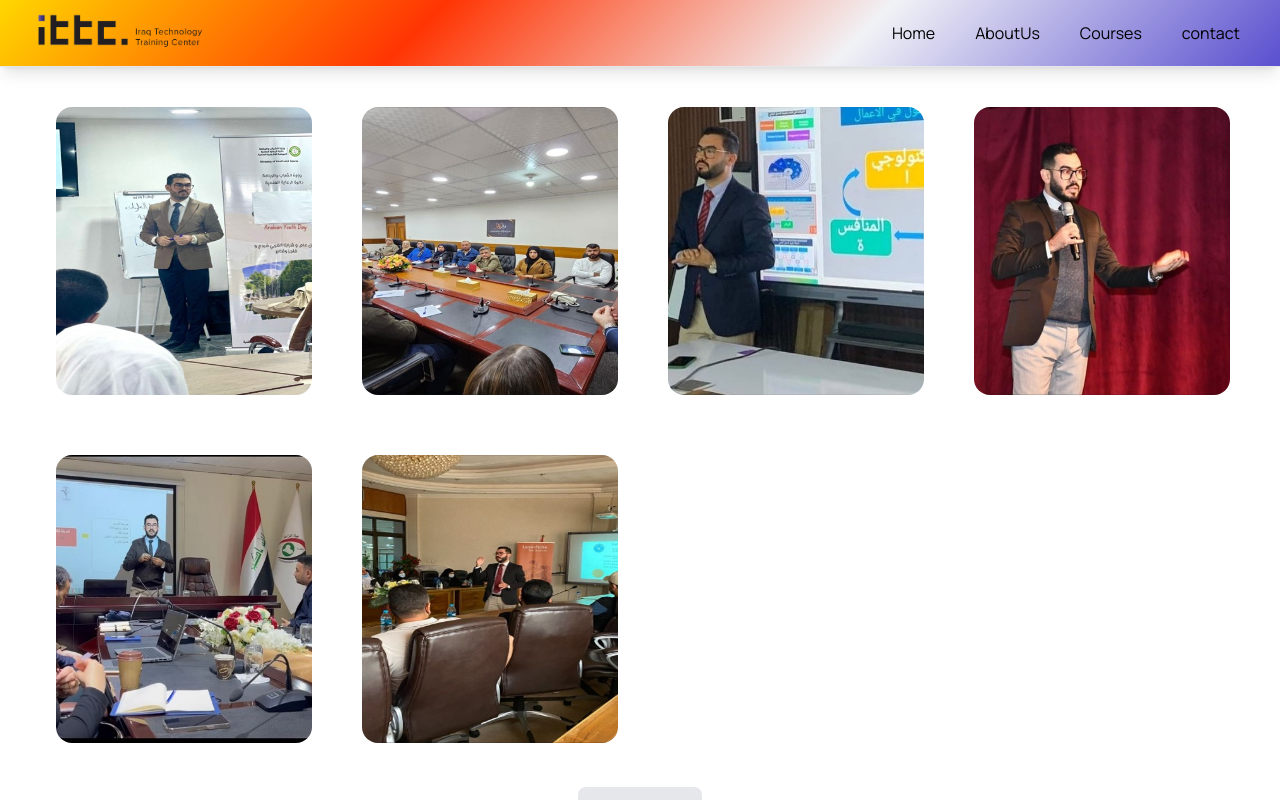
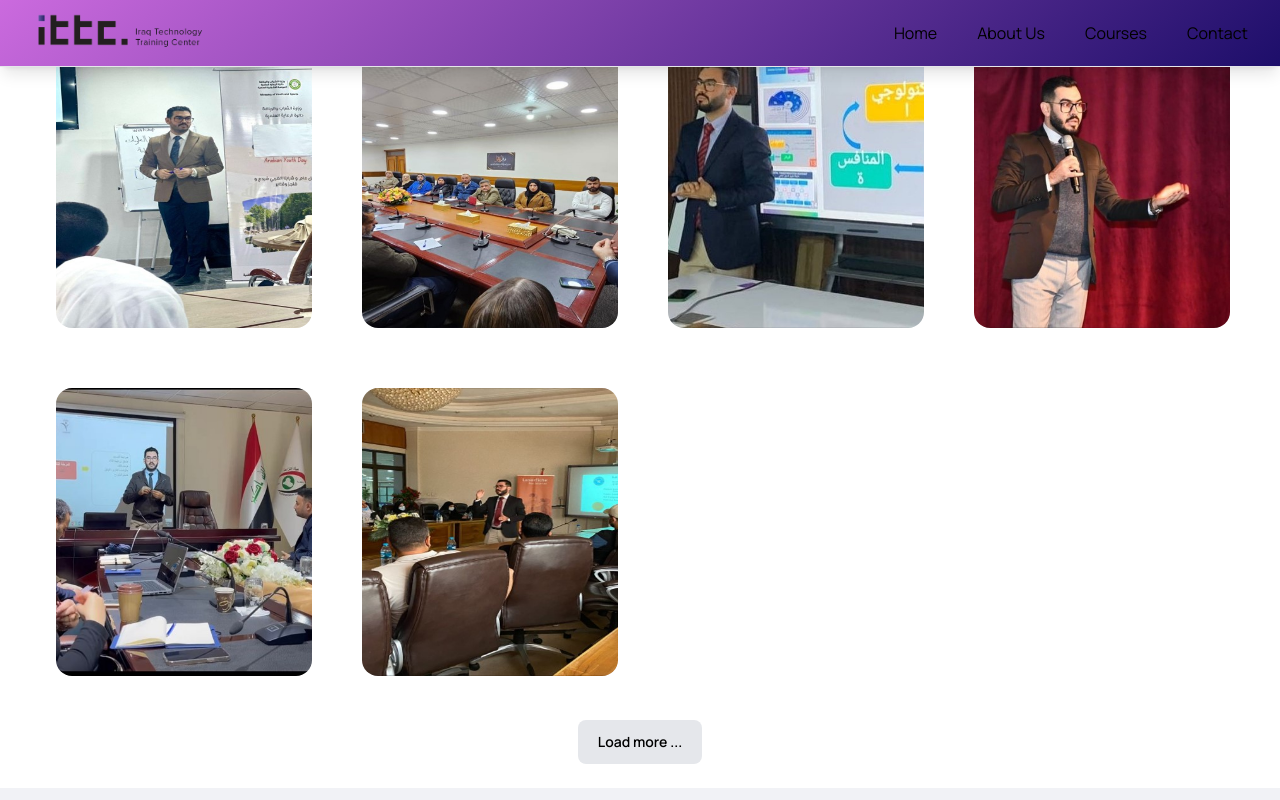
Before and after one commit to morshedbdc/ITTC_Project, a React (Create React App) app: page /Courses in a window 1280 px wide. Shown: the top 800 px of the page. Built offline with nearby package versions, Linux system fonts and the light colour scheme.

Commit message:
update for Navbar and Footer

```diff
--- a/src/App.jsx
+++ b/src/App.jsx
@@ -3,7 +3,7 @@ import Footer from "./component/Footer";
 import Home from "./Sections/Home";
 import AboutUs from "./Sections/AboutUs";
 import Courses from "./Sections/Courses";
-import Contact from "./Sections/Contact";
+import Contact from "./Sections/contact";
 import Navbar from "./component/navbar";
 
 function App() {
@@ -15,7 +15,7 @@ function App() {
           <Route path="/" element={<Home/>} />
           <Route path="/AboutUs" element={<AboutUs />} />
           <Route path="/Courses" element={<Courses />} />
-          <Route path="/Contact" element={<Contact />} />
+          <Route path="/contact" element={<Contact />} />
         </Routes>
       </BrowserRouter>
       <Footer />
--- a/src/Sections/Courses.jsx
+++ b/src/Sections/Courses.jsx
@@ -14,7 +14,7 @@ function Courses() {
 
   return (
     <>
-      <div className="grid sm:grid-cols-2 lg:grid-cols-3 xl:grid-cols-4 justify-center sm:ml-14 lg:ml-16 xl:ml-14">
+      <div className="grid sm:grid-cols-2 lg:grid-cols-3 xl:grid-cols-4 justify-center sm:ml-14 lg:ml-16 xl:ml-14 ">
         {showMore.map(({ id, url, title, description }) => (
           <Card key={id} url={url} title={title} description={description} />
         ))}
--- a/src/component/Footer.jsx
+++ b/src/component/Footer.jsx
@@ -9,8 +9,9 @@ function Footer() {
     return (
         <footer>
         <div className="mx-auto w-full p-4 py-6 lg:py-8 bg-[#f1f2f6]">
+
             <div>
-            <h2 class="mb-6 text-base font-semibold text-indigo-900 uppercase">Contact us</h2>
+            <h2 class="mb-6 text-base font-semibold text-[#1d0e6a] uppercase">Contact us</h2>
             <div className="text-gray-600">
             <a
                 href="mailto:info@iraq-technology-iq.com"
--- a/src/component/navbar.jsx
+++ b/src/component/navbar.jsx
@@ -1,60 +1,76 @@
+import { useState } from "react";
 import { Link } from "react-router-dom";
 import ittc from "../images/ittc.png";
 import { TiThMenuOutline } from "react-icons/ti";
 import { AiOutlineClose } from "react-icons/ai";
 
 function Navbar() {
-    // const [toggleNav, setToggleNav] = useState(false);
+  const [toggleNav, setToggleNav] = useState(false);
 
   return (
-    <div>
     <nav
-        className="flex px-4 border-b md:shadow-lg items-center relative"
+      className="flex px-4 border-b md:shadow-lg items-center w-full fixed z-40 "
       style={{
-          backgroundImage:
-            "linear-gradient(-45deg, #5A4FCF, #f1f2f6, #FF3503, #FFD700)",
+        backgroundImage: "linear-gradient(-40deg, #1d0e6a, #cb6ade)",
       }}
     >
       <div className="text-lg font-bold md:py-1 py-4">
-          <img src={ittc} alt="" className="w-40 xl:w-52" />
+        <img src={ittc} alt="Logo" className="w-40 xl:w-52" />
       </div>
-        <ul className="md:px-2 ml-auto md:flex md:space-x-2 absolute md:relative top-full left-0 right-0">
+      <div className="ml-auto md:flex md:items-center hidden">
+        <ul className="flex md:space-x-2">
           <li>
-            <Link
-              to="/"
-              className="flex md:inline-flex p-4 items-center hover:text-gray-500"
-            >
+            <Link to="/" className="flex p-4 items-center hover:text-pink-500">
               Home
             </Link>
           </li>
           <li>
-            <Link
-              to="/AboutUs"
-              className="flex md:inline-flex p-4 items-center hover:text-gray-500"
-            >
-              AboutUs
+            <Link to="/AboutUs" className="flex p-4 items-center hover:text-pink-500">
+              About Us
             </Link>
           </li>
           <li>
-            <Link
-              to="/Courses"
-              className="flex md:inline-flex p-4 items-center hover:text-gray-500"
-            >
+            <Link to="/Courses" className="flex p-4 items-center  hover:text-pink-500">
               Courses
             </Link>
           </li>
           <li>
-          <Link to="/Contact" className='flex md:inline-flex p-4 items-center hover:text-gray-500'>contact</Link>
+            <Link to="/Contact" className="flex p-4 items-center  hover:text-pink-500">
+              Contact
+            </Link>
           </li>
         </ul>
-        <div className="ml-auto md:hidden cursor-pointer">
-          <TiThMenuOutline className="size-5" />
-          <AiOutlineClose className="size-5" />
+      </div>
+      <div className="ml-auto md:hidden cursor-pointer" onClick={() => setToggleNav(prev => !prev)}>
+        {toggleNav ? <AiOutlineClose className="size-5" /> : <TiThMenuOutline className="size-5" />}
+      </div>
+      {/* Mobile Menu */}
+      <div className={`absolute top-full left-0 right-0 transition-all duration-300 ${toggleNav ? 'block' : 'hidden'} bg-white`}>
+        <ul className="flex flex-col">
+          <li>
+            <Link to="/" className="flex p-4 items-center  hover:text-gray-500" onClick={() => setToggleNav(false)}>
+              Home
+            </Link>
+          </li>
+          <li>
+            <Link to="/AboutUs" className="flex p-4 items-center  hover:text-gray-500" onClick={() => setToggleNav(false)}>
+              About Us
+            </Link>
+          </li>
+          <li>
+            <Link to="/Courses" className="flex p-4 items-center  hover:text-gray-500" onClick={() => setToggleNav(false)}>
+              Courses
+            </Link>
+          </li>
+          <li>
+            <Link to="/Contact" className="flex p-4 items-center  hover:text-gray-500" onClick={() => setToggleNav(false)}>
+              Contact
+            </Link>
+          </li>
+        </ul>
       </div>
     </nav>
-    </div>
   );
 }
 
-
 export default Navbar;
```
Lines whose indentation alone changed are shown as unchanged.
